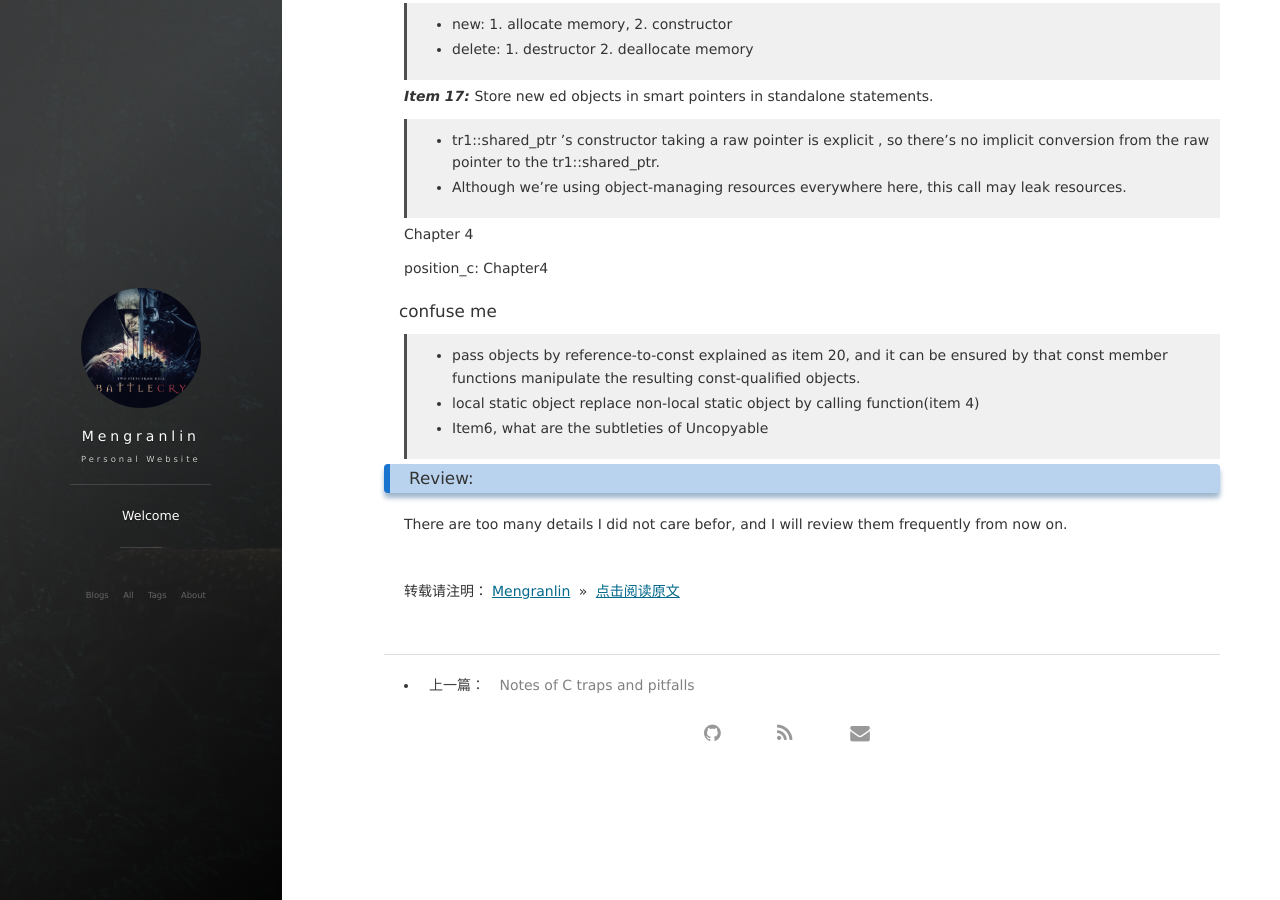
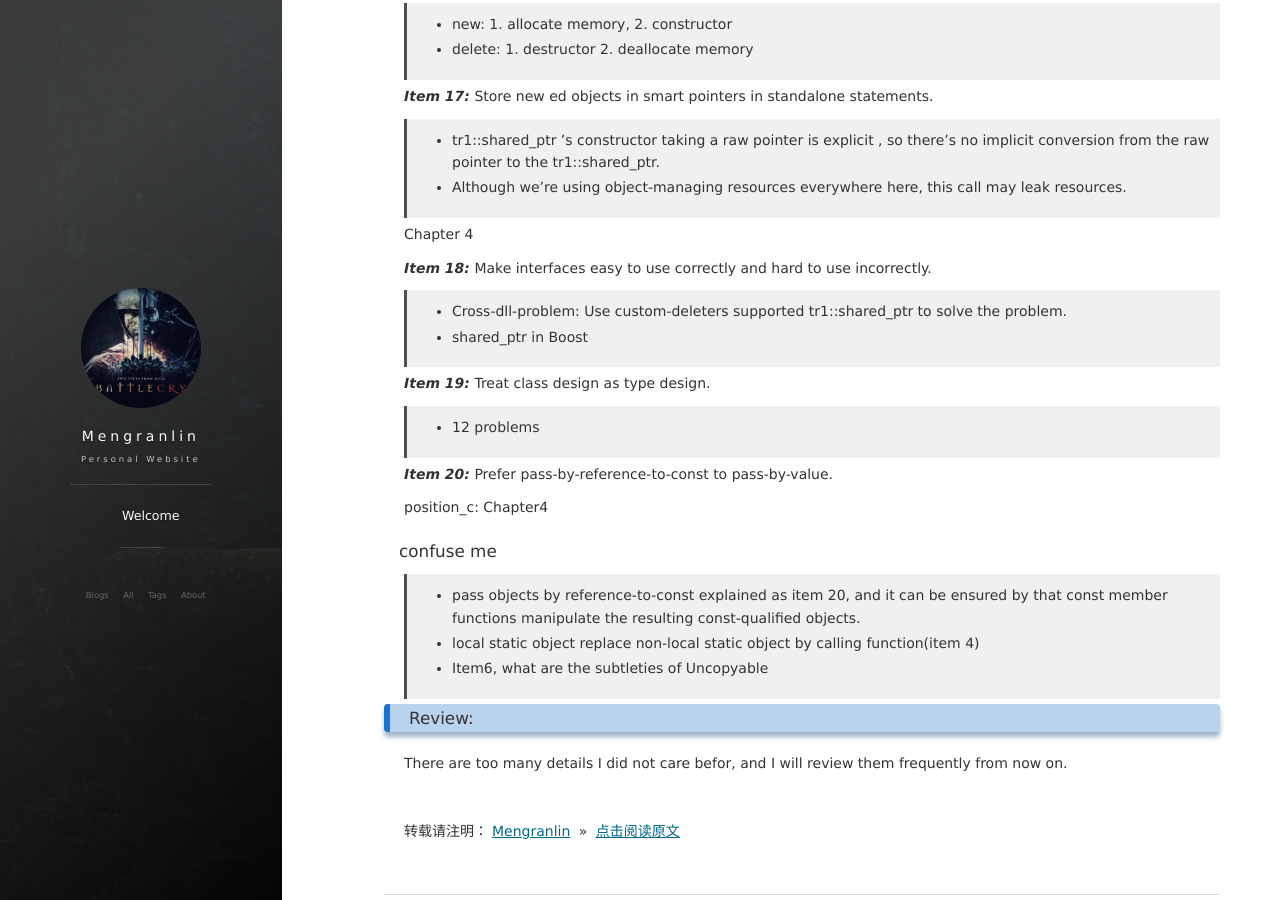
Before and after one commit to lmrshare/lmrshare.github.io, a Jekyll site: the page built from _posts/2018-08-11-Effective-CPP.md, in a window 1280 px wide and 900 px high, scrolled down 10422 px. Built offline with Jekyll 4.4.1, drawn with Linux system fonts in a browser that asks for light colours; nearby versions of some CDN libraries; comment, search, counter and statistics services are not loaded.

Commit message:
2018-08-23

```diff
--- a/_posts/2018-08-11-Effective-CPP.md
+++ b/_posts/2018-08-11-Effective-CPP.md
@@ -580,6 +580,22 @@ leak resources.
 
 Chapter 4
 
+___Item 18:___ Make interfaces easy to use correctly and hard to use incorrectly.
+
+
+>* Cross-dll-problem: Use custom-deleters supported tr1::shared_ptr to solve the problem.
+>* shared_ptr in Boost
+
+___Item 19:___ Treat class design as type design.
+
+
+>* 12 problems
+
+___Item 20:___ Prefer pass-by-reference-to-const to pass-by-value.
+
+
+
+
 
 
 position_c: Chapter4
```
Also changed, not shown: _posts/2018-05-22-wor-mac-eng2.md (+12 -0 lines).
